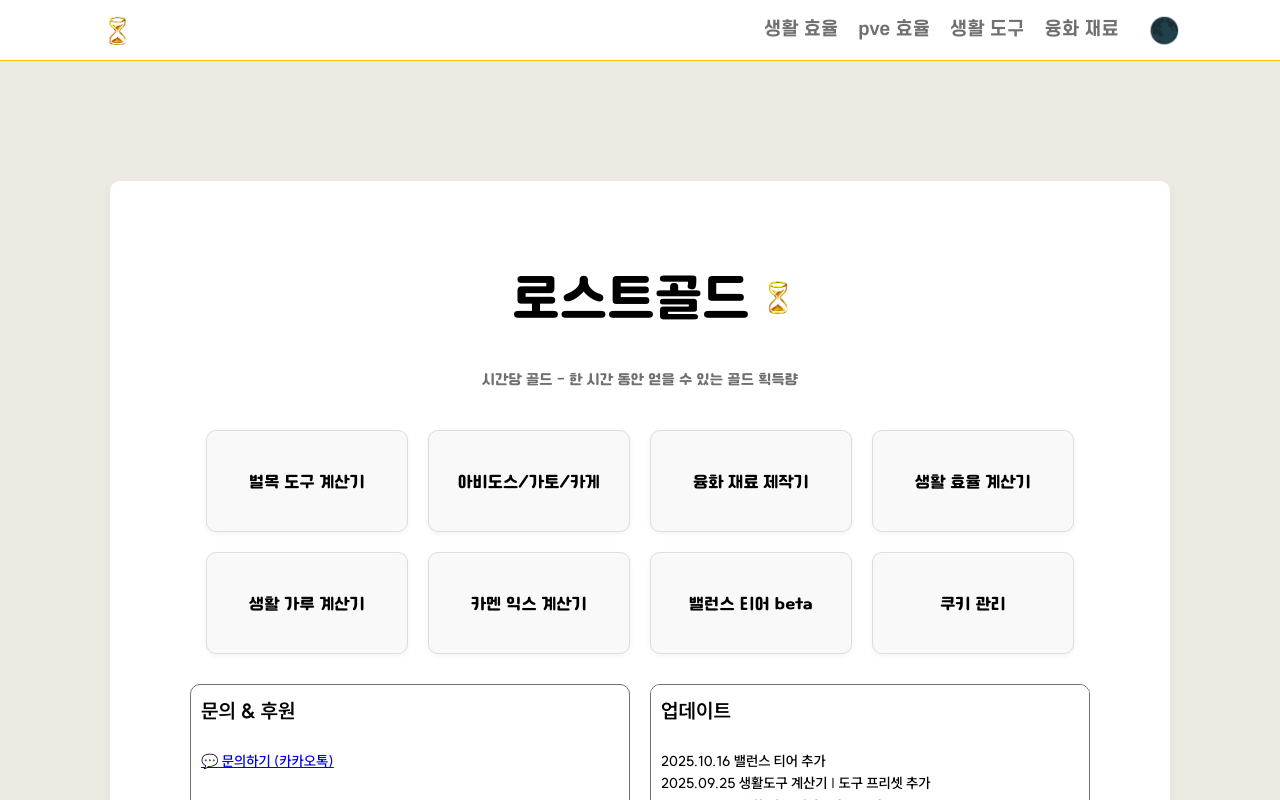
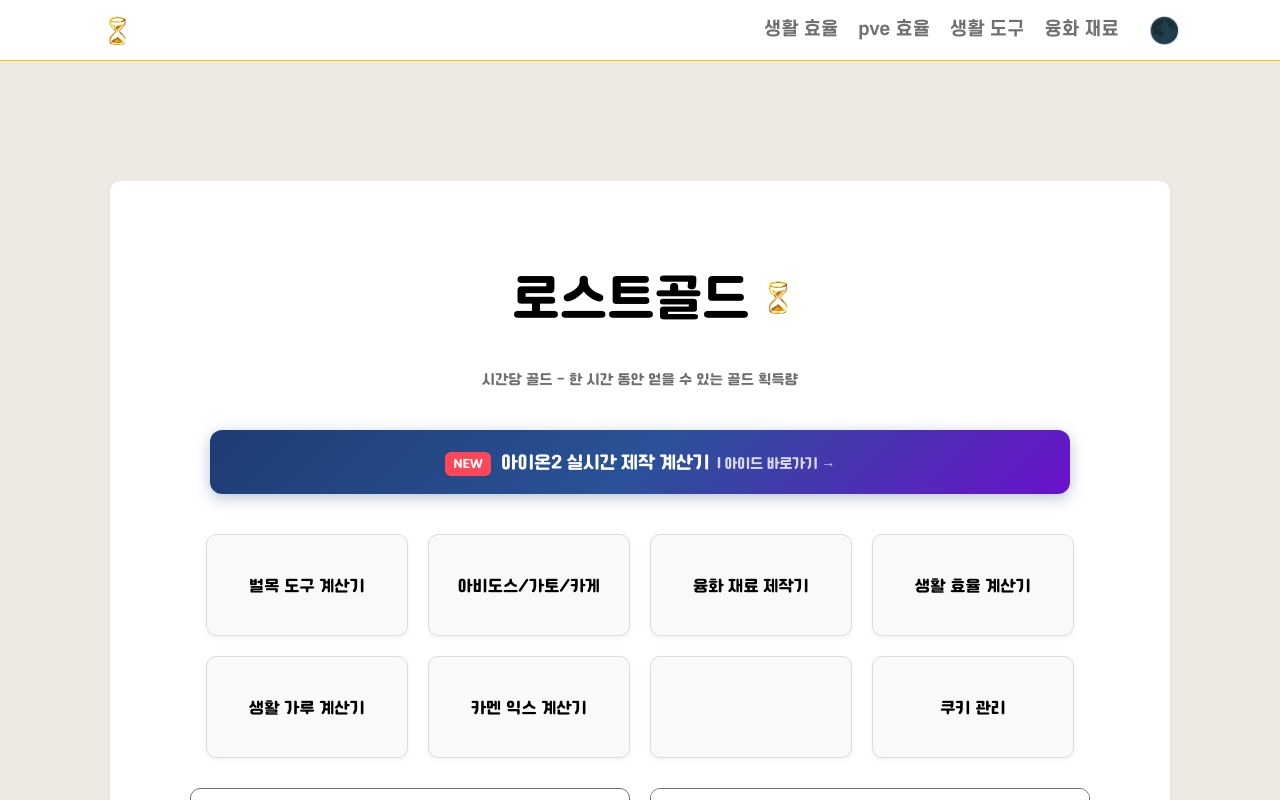
Before and after one commit to sooh3070/lostgld, a React (Vite) app: page / in a window 1280 px wide. Shown: the top 800 px of the page. Built offline with nearby package versions, Linux system fonts and the light colour scheme.

Commit message:
아이드_홍보배너 추가

```diff
--- a/src/pages/HomePage.jsx
+++ b/src/pages/HomePage.jsx
@@ -1,5 +1,5 @@
 import React, { useEffect, useState } from 'react';
-import { Link } from 'react-router-dom'; // 이미 상단에 있음
+import { Link } from 'react-router-dom';
 import { Helmet } from 'react-helmet-async';
 import '../styles/HomePage.css';
 import AdComponent from '../components/AdComponent';
@@ -34,6 +34,25 @@
         adType="horizontal"
       />
 
+      {/* 🔥 [추가됨] AEID 홍보 배너 영역 */}
+      <div className="promo-banner-container">
+        <a
+          href="https://aeid.lostgld.com"
+          target="_blank"
+          rel="noopener noreferrer"
+          className="promo-banner-link"
+        >
+          <div className="promo-content">
+            <span className="promo-badge">NEW</span>
+            <span className="promo-text">
+              <strong>아이온2 실시간 제작 계산기</strong>
+              <span className="promo-sub"> &nbsp;| 아이드 바로가기 &rarr;</span>
+            </span>
+          </div>
+        </a>
+      </div>
+      {/* ---------------------------------- */}
+
       {/* 카드 레이아웃 */}
       <div className="home-card-container">
         {[
@@ -43,7 +62,7 @@
           { title: '생활 효율 계산기', link: '/life-data' },
           { title: '생활 가루 계산기', link: '/conversion' },
           { title: '카멘 익스 계산기', link: '/toadbox' },
-          { title: '밸런스 티어 beta', link: 'https://tier.lostgld.com', external: true },
+          { title: '', link: 'https://tier.lostgld.com', external: true },
           { title: '쿠키 관리', link: '/storage' },
         ].map((card, index) =>
           card.external ? (
--- a/src/styles/HomePage.css
+++ b/src/styles/HomePage.css
@@ -119,6 +119,92 @@
   color: var(--header-link);
 }
 
+/* =========================================
+   추가된 배너 스타일 (AEID 홍보)
+   ========================================= */
+.promo-banner-container {
+  display: flex;
+  justify-content: center;
+  margin-top: 20px;
+  /* 광고와의 간격 */
+  padding: 0 20px;
+  /* 좌우 여백 */
+  box-sizing: border-box;
+}
+
+.promo-banner-link {
+  width: 100%;
+  max-width: 860px;
+  /* 카드 레이아웃(4열) 너비와 비슷하게 맞춤 */
+  height: 64px;
+  /* 아이온 느낌의 딥 블루/퍼플 그라데이션 */
+  background: linear-gradient(135deg, #1e3c72 0%, #2a5298 50%, #6a11cb 100%);
+  border-radius: 12px;
+  display: flex;
+  align-items: center;
+  justify-content: center;
+  text-decoration: none;
+  color: #fff;
+  /* 배경이 어두우므로 글자는 항상 흰색 */
+  font-family: var(--font-main);
+  box-shadow: 0 4px 15px rgba(30, 60, 114, 0.3);
+  transition: transform 0.2s, box-shadow 0.2s;
+}
+
+.promo-banner-link:hover {
+  transform: translateY(-2px);
+  box-shadow: 0 6px 20px rgba(30, 60, 114, 0.4);
+}
+
+.promo-badge {
+  background-color: #ff4757;
+  /* 강조 포인트 컬러 (레드) */
+  color: white;
+  font-size: 12px;
+  font-weight: bold;
+  padding: 4px 8px;
+  border-radius: 6px;
+  margin-right: 10px;
+}
+
+.promo-text {
+  font-size: 18px;
+  font-weight: bold;
+  letter-spacing: -0.5px;
+}
+
+.promo-sub {
+  font-size: 14px;
+  font-weight: normal;
+  opacity: 0.8;
+}
+
+/* =========================================
+   기존 모바일 반응형 수정 (@media 안에 내용 추가)
+   ========================================= */
+@media (max-width: 768px) {
+  /* ... (기존 내용들) ... */
+
+  /* [추가] 배너 모바일 스타일 */
+  .promo-banner-link {
+    width: 90%;
+    /* 카드 너비와 동일하게 맞춤 */
+    height: 56px;
+    flex-direction: row;
+    /* 가로 정렬 유지 */
+  }
+
+  .promo-text {
+    font-size: 15px;
+    /* 폰트 크기 약간 축소 */
+  }
+
+  .promo-sub {
+    display: none;
+    /* 모바일에서는 "바로가기" 텍스트 숨김 (깔끔하게) */
+  }
+}
+
 /* 모바일 반응형 */
 @media (max-width: 768px) {
   .home-title {
```
